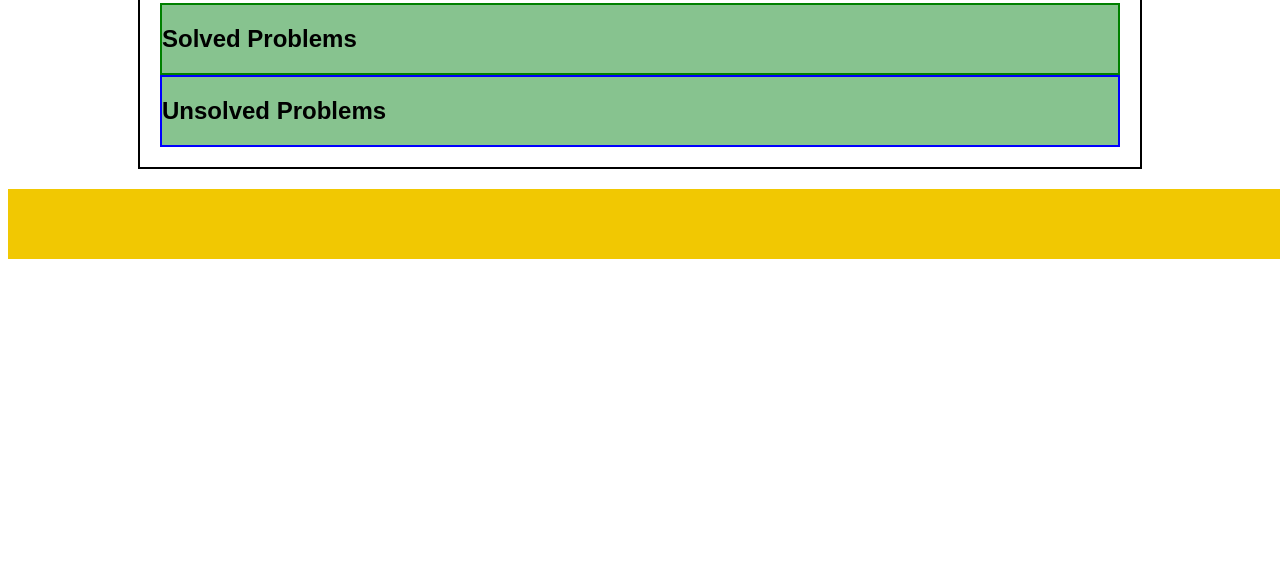
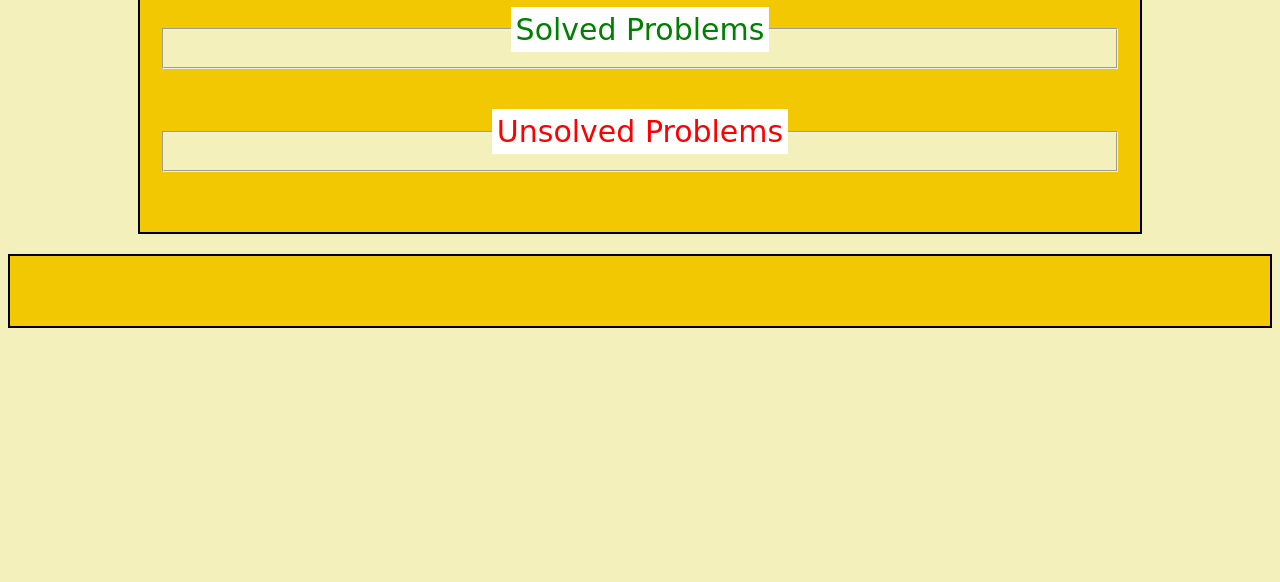
Before and after one commit to Mackoyokcam/Duck-Timer, a plain HTML site: page summary.html in a window 1280 px wide. Shown: the part 218-800 px from the top of the page. Drawn offline with Linux system fonts and the light colour scheme; a web font is replaced by a local one.

Commit message:
added css to summary

```diff
--- a/index.css
+++ b/index.css
@@ -1,6 +1,6 @@
 
 *{
-   border: solid black 2px;
+   /*border: solid black 2px;*/
   font-family:sans-serif;
 
 }
--- a/main.js
+++ b/main.js
@@ -23,7 +23,7 @@ var minutes = 15;
 var seconds = 0;
 var timer;
 
-document.getElementById('timer').textContent = minutes + 'm : ' + seconds + 's';
+document.getElementById('timer').textContent = minutes + ':' + ('0' + seconds).slice(-2);
 document.getElementById('done_button').disabled = true;
 document.getElementById('done_button').style.opacity = 0.5;
 document.getElementById('duck_message').textContent = 'Hello ' + name + '!';
@@ -107,7 +107,7 @@ function handleReset() {
   seconds = 0;
   messageInterval = intervalHolder;
   timer = clearInterval(timer);
-  document.getElementById('timer').textContent = minutes + 'm : ' + seconds + 's';
+  document.getElementById('timer').textContent = minutes + ':' + ('0' + seconds).slice(-2);
   document.getElementById('done_button').disabled = true;
   document.getElementById('done_button').style.opacity = 0.5;
   document.getElementById('start_button').disabled = false;
@@ -160,7 +160,7 @@ function handleStart() {
 
       // Send info to summary page
     } else {
-      document.getElementById('timer').textContent = minutes + 'm : ' + seconds + 's';
+      document.getElementById('timer').textContent = minutes + ':' + ('0' + seconds).slice(-2);
     }
   }, 1000);
 }
--- a/summary.css
+++ b/summary.css
@@ -1,5 +1,9 @@
 *{
   font-family:sans-serif;
+}
+
+body {
+  background-color: #f4f0bb;
 }
 
 header {
@@ -8,15 +12,18 @@ header {
   background-color:#f1c802;
   height:40px;
   margin-bottom: 20px;
+  border: 2px solid black;
 }
 
 footer {
-  position: absolute;
-  width: 100%;
   height:70px;
   background-color:#f1c802;
-  margin-bottom: 0px;
+  position: relative;
   margin-top: 20px;
+  right: 0px;
+  left: 0px;
+  bottom: 0px;
+  border: 2px solid black;
 }
 
 main {
@@ -24,6 +31,7 @@ main {
   margin: 0px auto;
   border: 2px solid black;
   padding: 20px;
+  background-color:#f1c802;
 }
 
 section div {
@@ -32,33 +40,52 @@ section div {
   margin: 0px auto;
   padding: 10px;
   margin-bottom: 20px;
-  background-color: #f4f0bb;
+  margin-top: 20px;
 }
 
-#solved {
-  border: 2px solid green;
+#solved div {
+  background-color: #87c38f;
 }
 
-#unsolved {
-  border: 2px solid blue;
+#unsolved div {
+  background-color: #b94618;
+}
+
+fieldset {
+  background-color: #f4f0bb;
+  margin-bottom: 40px;
 }
 
 div button {
-  top: -100px;
-  right: -30px;
+  top: -20px;
+  left: -20px;
   border: 2px solid red;
   height: 40px;
   width: 40px;
   font-size: 25px;
   cursor: pointer;
   background-color: red;
-  float: right;
   position: relative;
   border-radius: 20px;
   font-weight: bold;
   color: white;
 }
 
-section {
-  background-color: #87c38f;
+p {
+  font-family: 'Indie Flower', cursive;
+  font-size: 30px;
+  font-weight: bold;
 }
+
+legend {
+  font-family: 'Zilla Slab Highlight', cursive;
+  font-size: 30px;
+  color: green;
+  text-align: center;
+  background-color: white;
+  padding: 5px;
+}
+
+#unsolved_field legend {
+  color: red;
+}
--- a/summary.html
+++ b/summary.html
@@ -3,6 +3,7 @@
   <head>
     <meta charset="utf-8">
     <title>Summary</title>
+    <link href="https://fonts.googleapis.com/css?family=Arvo|Indie+Flower|Lobster|Zilla+Slab+Highlight" rel="stylesheet">
     <link rel="stylesheet" href="summary.css" />
   </head>
   <body>
@@ -11,12 +12,16 @@
     <main>
       <button id="back_button">Back to Main</button>
       <h1 id="personal_message"></h1>
-      <section id="solved">
-        <h2>Solved Problems</h2>
-      </section>
-      <section id="unsolved">
-        <h2>Unsolved Problems</h2>
-      </section>
+      <fieldset id="solved_field">
+        <legend>Solved Problems</legend>
+        <section id="solved">
+        </section>
+      </fieldset>
+      <fieldset id="unsolved_field">
+        <legend>Unsolved Problems</legend>
+        <section id="unsolved">
+        </section>
+      </fieldset>
     </main>
     <footer>
     </footer>
--- a/summary.js
+++ b/summary.js
@@ -18,6 +18,10 @@ if (localStorage.times) { // Local Storage exists
   // Display solved problems
   for(var key in times.goal) {
     divElement = document.createElement('div');
+    but = document.createElement('button');
+    but.textContent = 'X';
+    but.addEventListener('click', removeItemSolved);
+    divElement.appendChild(but);
     divElement.id = times.goal[key];
     pElement = document.createElement('p');
     pElement.textContent = 'Problem: ' + key;
@@ -25,16 +29,16 @@ if (localStorage.times) { // Local Storage exists
     pElement = document.createElement('p');
     pElement.textContent = 'Solution: ' + times.goal[key];
     divElement.appendChild(pElement);
-    but = document.createElement('button');
-    but.textContent = 'X';
-    but.addEventListener('click', removeItemSolved);
-    divElement.appendChild(but);
     solvedProblems.appendChild(divElement);
   }
 
   // Display unsolved problems
   for(key in times.unsolved) {
     divElement = document.createElement('div');
+    but = document.createElement('button');
+    but.textContent = 'X';
+    but.addEventListener('click', removeItemUnsolved);
+    divElement.appendChild(but);
     divElement.id = times.unsolved[key];
     pElement = document.createElement('p');
     pElement.textContent = 'Problem: ' + key;
@@ -42,10 +46,6 @@ if (localStorage.times) { // Local Storage exists
     pElement = document.createElement('p');
     pElement.textContent = 'Comment: ' + times.unsolved[key];
     divElement.appendChild(pElement);
-    but = document.createElement('button');
-    but.textContent = 'X';
-    but.addEventListener('click', removeItemUnsolved);
-    divElement.appendChild(but);
     unsolvedProblems.appendChild(divElement);
   }
 
```
